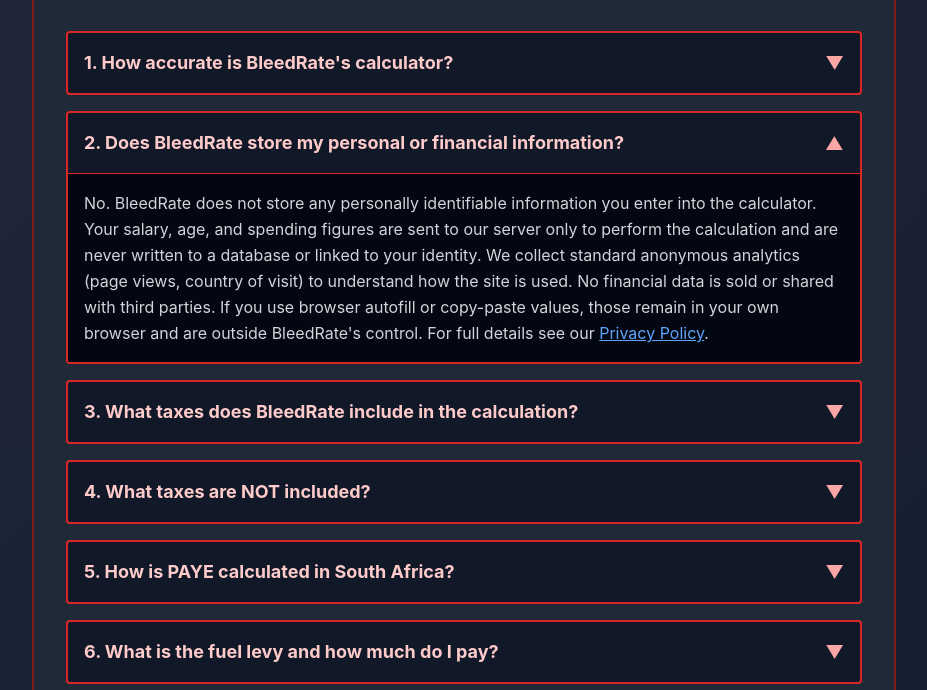
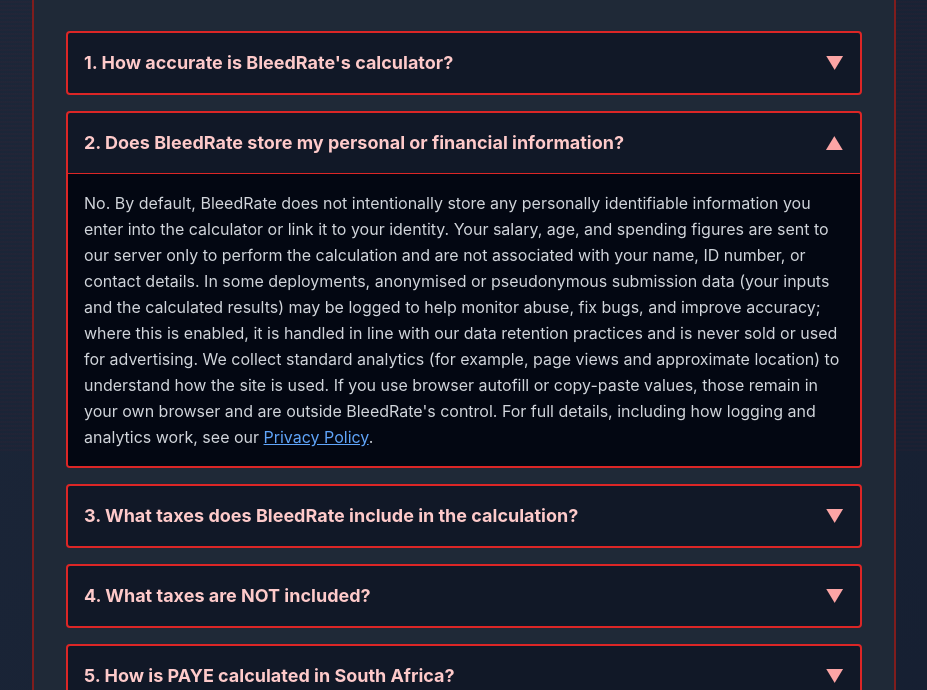
Before and after one commit to louisza/BleedRate, a FastAPI app: page /faq in a window 1280 px wide, after a click on "2. Does BleedRate store my personal or financial information". Shown: the part 347-1037 px from the top of the page, without its empty margins (176-1103 px from the left). Run offline with FastAPI, Linux system fonts and the light colour scheme; some libraries are stand-ins or nearby versions.

Commit message:
Potential fix for pull request finding
Co-authored-by: Copilot Autofix powered by AI <175728472+Copilot@users.noreply.github.com>

```diff
--- a/app/templates/faq.html
+++ b/app/templates/faq.html
@@ -143,7 +143,7 @@
 
             {% set faqs = [
               ("1. How accurate is BleedRate's calculator?", "BleedRate uses official SARS and National Treasury rates for the current tax year (2024/25), and the calculations are accurate for a standard employed taxpayer without unusual deductions. That said, your personal situation — retirement fund contributions, medical aid credits, investment structures, business income, or provincial differences — can cause your actual liability to differ. We verify rates against SARS publications each tax year and flag the date rates were last updated. For planning or filing purposes, BleedRate gives you an excellent starting point, but you should verify with a registered tax practitioner before making major decisions."),
-              ("2. Does BleedRate store my personal or financial information?", "No. BleedRate does not store any personally identifiable information you enter into the calculator. Your salary, age, and spending figures are sent to our server only to perform the calculation and are never written to a database or linked to your identity. We collect standard anonymous analytics (page views, country of visit) to understand how the site is used. No financial data is sold or shared with third parties. If you use browser autofill or copy-paste values, those remain in your own browser and are outside BleedRate's control. For full details see our <a href='/privacy' class='text-blue-400 hover:text-blue-300 underline'>Privacy Policy</a>."),
+              ("2. Does BleedRate store my personal or financial information?", "No. By default, BleedRate does not intentionally store any personally identifiable information you enter into the calculator or link it to your identity. Your salary, age, and spending figures are sent to our server only to perform the calculation and are not associated with your name, ID number, or contact details. In some deployments, anonymised or pseudonymous submission data (your inputs and the calculated results) may be logged to help monitor abuse, fix bugs, and improve accuracy; where this is enabled, it is handled in line with our data retention practices and is never sold or used for advertising. We collect standard analytics (for example, page views and approximate location) to understand how the site is used. If you use browser autofill or copy-paste values, those remain in your own browser and are outside BleedRate's control. For full details, including how logging and analytics work, see our <a href='/privacy' class='text-blue-400 hover:text-blue-300 underline'>Privacy Policy</a>."),
               ("3. What taxes does BleedRate include in the calculation?", "BleedRate covers the full spectrum of taxes that flow from a South African household to government: PAYE (income tax across all 7 brackets), UIF, VAT on consumption spending, the General Fuel Levy and RAF levy on petrol and diesel, the Carbon Tax component on fuel, electricity environmental levies, excise duties on beer, wine, spirits, cigarettes and cigars, the Health Promotion Levy on sugary beverages, municipal rates and utility charges, vehicle licence fees, toll fees, transfer duty on property, Capital Gains Tax, Dividends Tax, import duties on consumer goods and online purchases, airport taxes, accommodation levies, and estimated embedded corporate taxes passed through in retail prices."),
               ("4. What taxes are NOT included?", "BleedRate intentionally excludes taxes that either don't apply to most individuals or are too complex to generalise: estate duty (only on death, estates above R3.5m), donations tax (above R100k/year exemption), Securities Transfer Tax on share trades, mining royalties, companies' corporate income tax (unless modelled as 'embedded'), Skills Development Levy (SDL) paid by employers, turnover tax for micro businesses, and any taxes specific to trusts or partnerships. Provisional tax is also not separately modelled — it's an advance payment of income tax and is already captured by the PAYE calculation. If any of these categories apply to you, consult a tax professional."),
               ("5. How is PAYE calculated in South Africa?", "PAYE (Pay As You Earn) is South Africa's withholding income tax. Your employer deducts it monthly from your salary and remits it to SARS on your behalf. The calculation uses seven progressive tax brackets: 18% on income up to R237,100, then stepping up to 45% on income above R1,817,000 for the 2024/25 tax year. From the gross tax liability you subtract your primary rebate (R17,235 for all taxpayers), secondary rebate (R9,444 if you're 65+), tertiary rebate (R3,145 if you're 75+), and medical aid tax credits (R364 per month for the first two beneficiaries, R246 per additional). Contributions to qualifying retirement funds reduce your taxable income, subject to a cap of 27.5% of remuneration or R350,000 per year."),
```
